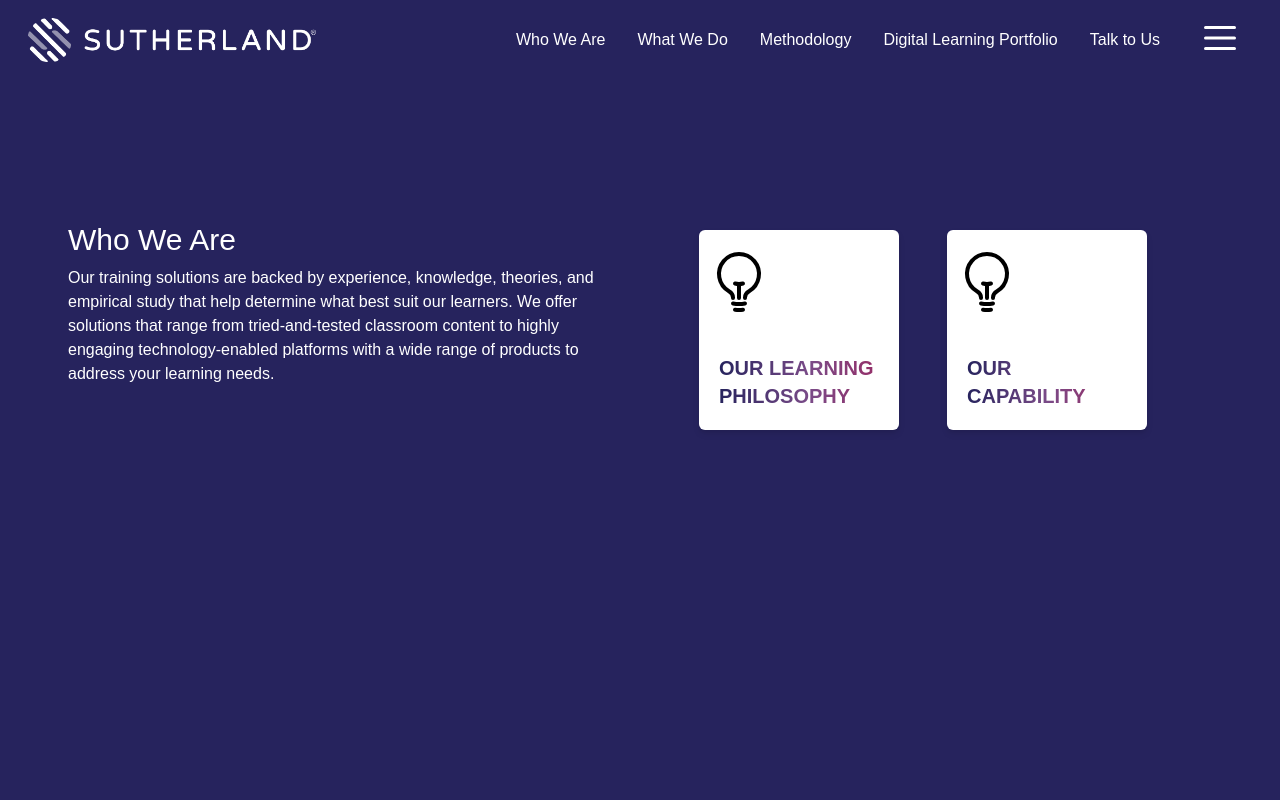
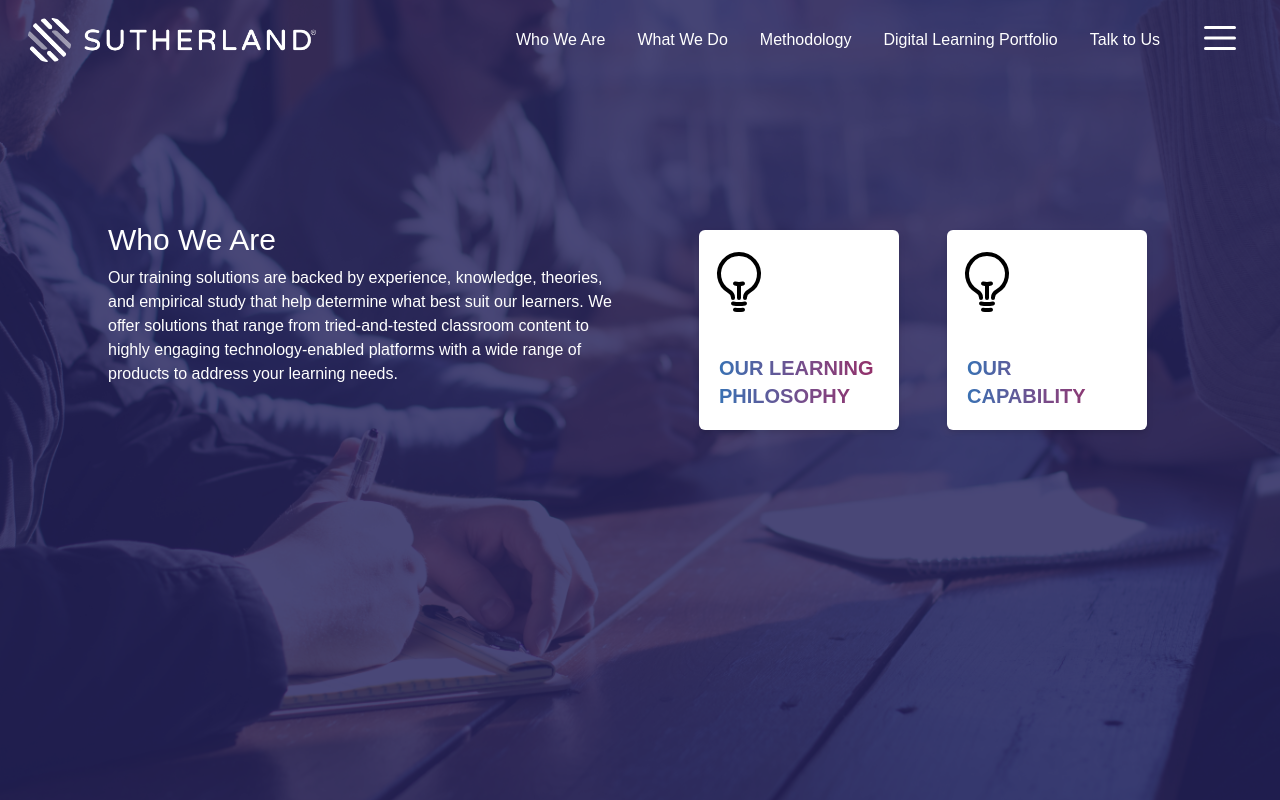
Before and after one commit to pauloreyes/DLG-Site, a React (Create React App) app: page /test in a window 1280 px wide. Built offline with nearby package versions, Linux system fonts and the light colour scheme.

Commit message:
Added Framer Motion

```diff
--- a/package.json
+++ b/package.json
@@ -13,6 +13,7 @@
     "@testing-library/react": "^13.4.0",
     "@testing-library/user-event": "^13.5.0",
     "autoprefixer": "^10.4.11",
+    "framer-motion": "^7.5.3",
     "postcss": "^8.4.16",
     "react": "^18.2.0",
     "react-dom": "^18.2.0",
--- a/src/components/Modals/OurCapability.js
+++ b/src/components/Modals/OurCapability.js
@@ -1,20 +1,27 @@
 import React, { useContext } from "react";
+import { motion } from "framer-motion";
 import SiteContexts from "../SiteContexts";
 
 export default function OurCapability() {
 	const { handleModal2 } = useContext(SiteContexts);
 	return (
-		<div
+		<motion.div
 			className='absolute top-0 left-0 h-full w-full  bg-[#0000002a] flex justify-center items-center z-20'
-			style={{}}
 			onClick={handleModal2}
+			initial={{ opacity: 0 }}
+			animate={{ opacity: 1 }}
 		>
-			<div className='w-[80%] md:w-[60%] h-[500px] md:h-[390px] bg-white rounded z-100 drop-shadow-2xl'>
+			<div
+				onClick={(e) => {
+					e.stopPropagation();
+				}}
+				className='w-[80%] md:w-[60%] h-[500px] md:h-[390px] bg-white rounded z-100 drop-shadow-2xl'
+			>
 				<div className='pl-1 ml-4 mt-3 border-l-2 border-[#26235d]'>
 					<p className='text-[#26235d] font-semibold'>LEARNING TRANSFORMATION</p>
 					<p className='text-[#DB1E56] font-bold'>CAPABILITIES</p>
 				</div>
 			</div>
-		</div>
+		</motion.div>
 	);
 }
--- a/src/components/Modals/OurPhilosophy.js
+++ b/src/components/Modals/OurPhilosophy.js
@@ -1,20 +1,32 @@
 import React, { useContext } from "react";
+import { motion } from "framer-motion";
 import SiteContexts from "../SiteContexts";
+import PhilosophyImg from "../../assets/PhilosophyModalGraphics.png";
 
 export default function OurPhilosophy() {
 	const { handleModal1 } = useContext(SiteContexts);
 
 	return (
-		<div
+		<motion.div
 			className='absolute top-0 left-0 h-full w-full bg-[#0000002a] flex justify-center items-center z-20'
 			onClick={handleModal1}
+			initial={{ opacity: 0 }}
+			animate={{ opacity: 1 }}
 		>
-			<div className='w-[80%] md:w-[60%] h-[500px] md:h-[390px] bg-white rounded z-100 drop-shadow-2xl'>
+			<div
+				onClick={(e) => {
+					e.stopPropagation();
+				}}
+				className='w-[80%] md:w-[60%] h-[500px] md:h-[390px] bg-white rounded z-100 drop-shadow-2xl'
+			>
 				<div className='pl-1 ml-4 mt-3 border-l-2 border-[#26235d]'>
 					<p className='text-[#26235d] font-semibold'>OUR LEARNING</p>
 					<p className='text-[#DB1E56] font-bold'>PHILOSOPHY</p>
 				</div>
+				<div className='w-full h-full mt-1 flex justify-center item'>
+					<img className='mt-20 w-[90%] h-[45%]' src={PhilosophyImg} />
+				</div>
 			</div>
-		</div>
+		</motion.div>
 	);
 }
--- a/src/components/Navbar.js
+++ b/src/components/Navbar.js
@@ -1,4 +1,5 @@
 import React from "react";
+import { motion } from "framer-motion";
 import { Bars3Icon } from "@heroicons/react/20/solid";
 import SuthLogo from "../assets/Sutherland_R_Logo_Horiz_WHT.png";
 import { Link } from "react-router-dom";
@@ -34,21 +35,21 @@ export default function Navbar() {
 					<div className='flex justify-around pr-0 mr-0 md:mr-5'>
 						<ul className='hidden md:flex pr-3 text-white font-light md:text-[10px] lg:text-base'>
 							<Link to='/whoweare'>
-								<li className='hover:bg-[#00000062] rounded-lg'>Who We Are</li>
+								<motion.li whileHover={{ scale: 1.1 }}>Who We Are</motion.li>
 							</Link>
 							<Link to='/whatwedo'>
-								<li className='hover:bg-[#00000062] rounded-lg'>What We Do</li>
+								<motion.li whileHover={{ scale: 1.1 }}>What We Do</motion.li>
 							</Link>
 							<Link to='/methodology'>
-								<li className='hover:bg-[#00000062] rounded-lg'>Methodology</li>
+								<motion.li whileHover={{ scale: 1.1 }}>Methodology</motion.li>
 							</Link>
 							<Link to='/portfolio'>
-								<li className='hover:bg-[#00000062] rounded-lg'>
+								<motion.li whileHover={{ scale: 1.1 }}>
 									Digital Learning Portfolio
-								</li>
+								</motion.li>
 							</Link>
 							<Link to='/talktous'>
-								<li className='hover:bg-[#00000062] rounded-lg'>Talk to Us</li>
+								<motion.li whileHover={{ scale: 1.1 }}>Talk to Us</motion.li>
 							</Link>
 						</ul>
 
--- a/src/components/Test.js
+++ b/src/components/Test.js
@@ -1,32 +1,50 @@
 import React, { useContext } from "react";
+import { motion } from "framer-motion";
 import Navbar from "./Navbar";
 import SiteContexts from "./SiteContexts";
 import OurPhilosophy from "./Modals/OurPhilosophy";
+import OurCapability from "./Modals/OurCapability";
+import bgimage from "../assets/BG-Team-Table.jpg";
 
 export default function WhoWeAre() {
-	const { openModal1, handleModal1 } = useContext(SiteContexts);
+	const { openModal1, handleModal1, openModal2, handleModal2 } = useContext(SiteContexts);
 
 	return (
-		<div>
+		<div id='backgroundWWA'>
 			{openModal1 && <OurPhilosophy />}
+			{openModal2 && <OurCapability />}
 			<Navbar />
-			<div className='bg-[#26235d] h-screen pt-24 px-5 md:pt-20'>
+			<div className='bg-[#26235dd5] h-screen pt-24 px-5 md:pt-20'>
 				<div className='h-[500px] flex justify-center items-center px-2 md:p-5 flex-wrap'>
 					<div className='md:m-5 w-full flex flex-col md:flex-row flex-wrap'>
-						<div className='text-white md:w-[550px] md:m-2 '>
-							<div className='text-xl md:text-3xl pb-2'>Who We Are</div>
-							<div className='text-xs md:text-base'>
+						<div className='text-white md:w-[550px] md:m-2 md:pl-10'>
+							<motion.div
+								initial={{ x: -200 }}
+								animate={{ x: 0 }}
+								className='text-xl md:text-3xl pb-2'
+							>
+								Who We Are
+							</motion.div>
+							<motion.div
+								initial={{ x: -200 }}
+								animate={{ x: 0 }}
+								className='text-xs md:text-base'
+							>
 								Our training solutions are backed by experience, knowledge,
 								theories, and empirical study that help determine what best suit our
 								learners. We offer solutions that range from tried-and-tested
 								classroom content to highly engaging technology-enabled platforms
 								with a wide range of products to address your learning needs.
-							</div>
+							</motion.div>
 						</div>
 						<div className='md:w-[500px] flex flex-col md:flex-row flex-wrap justify-center items-center m-2 grow md:gap-8'>
-							<div
+							<motion.div
 								className='text-black m-2 w-[200px] h-[200px] bg-white rounded-md drop-shadow-md hover:cursor-pointer'
 								onClick={handleModal1}
+								initial={{ opacity: 0, x: 200 }}
+								animate={{ opacity: 1, x: 0 }}
+								whileHover={{ scale: 1.1 }}
+								whileTap={{ scale: 1.1 }}
 							>
 								<div>
 									<svg
@@ -43,12 +61,20 @@ export default function WhoWeAre() {
 											d='M12 18v-5.25m0 0a6.01 6.01 0 001.5-.189m-1.5.189a6.01 6.01 0 01-1.5-.189m3.75 7.478a12.06 12.06 0 01-4.5 0m3.75 2.383a14.406 14.406 0 01-3 0M14.25 18v-.192c0-.983.658-1.823 1.508-2.316a7.5 7.5 0 10-7.517 0c.85.493 1.509 1.333 1.509 2.316V18'
 										/>
 									</svg>
-									<div className='ml-5 text-xl font-bold mt-10  text-transparent bg-clip-text bg-gradient-to-r from-[#26235d] via-[#7A4B88] to-[#9D265E]'>
+									<div className='ml-5 text-xl font-bold mt-10  text-transparent bg-clip-text bg-gradient-to-r from-[#3971B3] via-[#7A4B88] to-[#9D265E]'>
 										OUR LEARNING PHILOSOPHY
 									</div>
 								</div>
-							</div>
-							<div className='text-black m-2 w-[200px] h-[200px]  bg-white rounded-md drop-shadow-md hover:cursor-pointer'>
+							</motion.div>
+							<motion.div
+								className='text-black m-2 w-[200px] h-[200px]  bg-white rounded-md drop-shadow-md hover:cursor-pointer'
+								onClick={handleModal2}
+								initial={{ opacity: 0, x: 200 }}
+								animate={{ opacity: 1, x: 0 }}
+								transition={{ delay: 0.01 }}
+								whileHover={{ scale: 1.1 }}
+								whileTap={{ scale: 1.1 }}
+							>
 								<div>
 									<svg
 										xmlns='http://www.w3.org/2000/svg'
@@ -64,11 +90,11 @@ export default function WhoWeAre() {
 											d='M12 18v-5.25m0 0a6.01 6.01 0 001.5-.189m-1.5.189a6.01 6.01 0 01-1.5-.189m3.75 7.478a12.06 12.06 0 01-4.5 0m3.75 2.383a14.406 14.406 0 01-3 0M14.25 18v-.192c0-.983.658-1.823 1.508-2.316a7.5 7.5 0 10-7.517 0c.85.493 1.509 1.333 1.509 2.316V18'
 										/>
 									</svg>
-									<div className='mx-5 text-xl font-bold mt-10 text-transparent bg-clip-text bg-gradient-to-r from-[#26235d] via-[#7A4B88] to-[#9D265E]'>
+									<div className='mx-5 text-xl font-bold mt-10 text-transparent bg-clip-text bg-gradient-to-r from-[#3971B3] via-[#7A4B88] to-[#9D265E]'>
 										OUR CAPABILITY
 									</div>
 								</div>
-							</div>
+							</motion.div>
 						</div>
 					</div>
 				</div>
--- a/src/components/WhoWeAre.js
+++ b/src/components/WhoWeAre.js
@@ -1,4 +1,5 @@
 import React, { useContext } from "react";
+import { motion } from "framer-motion";
 import Navbar from "./Navbar";
 import SiteContexts from "./SiteContexts";
 import OurPhilosophy from "./Modals/OurPhilosophy";
@@ -17,19 +18,33 @@ export default function WhoWeAre() {
 				<div className='h-[500px] flex justify-center items-center px-2 md:p-5 flex-wrap'>
 					<div className='md:m-5 w-full flex flex-col md:flex-row flex-wrap'>
 						<div className='text-white md:w-[550px] md:m-2 md:pl-10'>
-							<div className='text-xl md:text-3xl pb-2'>Who We Are</div>
-							<div className='text-xs md:text-base'>
+							<motion.div
+								initial={{ x: -200 }}
+								animate={{ x: 0 }}
+								className='text-xl md:text-3xl pb-2'
+							>
+								Who We Are
+							</motion.div>
+							<motion.div
+								initial={{ x: -200 }}
+								animate={{ x: 0 }}
+								className='text-xs md:text-base'
+							>
 								Our training solutions are backed by experience, knowledge,
 								theories, and empirical study that help determine what best suit our
 								learners. We offer solutions that range from tried-and-tested
 								classroom content to highly engaging technology-enabled platforms
 								with a wide range of products to address your learning needs.
-							</div>
+							</motion.div>
 						</div>
 						<div className='md:w-[500px] flex flex-col md:flex-row flex-wrap justify-center items-center m-2 grow md:gap-8'>
-							<div
-								className='text-black m-2 w-[200px] h-[200px] bg-white hover:bg-[#26235d] hover:border-white hover:border-2 rounded-md drop-shadow-md hover:cursor-pointer'
+							<motion.div
+								className='text-black m-2 w-[200px] h-[200px] bg-white rounded-md drop-shadow-md hover:cursor-pointer'
 								onClick={handleModal1}
+								initial={{ opacity: 0, x: 50 }}
+								animate={{ opacity: 1, x: 0 }}
+								whileHover={{ scale: 1.1 }}
+								whileTap={{ scale: 1.1 }}
 							>
 								<div>
 									<svg
@@ -50,10 +65,14 @@ export default function WhoWeAre() {
 										OUR LEARNING PHILOSOPHY
 									</div>
 								</div>
-							</div>
-							<div
+							</motion.div>
+							<motion.div
 								className='text-black m-2 w-[200px] h-[200px]  bg-white rounded-md drop-shadow-md hover:cursor-pointer'
 								onClick={handleModal2}
+								initial={{ opacity: 0, x: 50 }}
+								animate={{ opacity: 1, x: 0 }}
+								whileHover={{ scale: 1.1 }}
+								whileTap={{ scale: 1.1 }}
 							>
 								<div>
 									<svg
@@ -74,7 +93,7 @@ export default function WhoWeAre() {
 										OUR CAPABILITY
 									</div>
 								</div>
-							</div>
+							</motion.div>
 						</div>
 					</div>
 				</div>
--- a/src/index.css
+++ b/src/index.css
@@ -42,6 +42,16 @@
 	);
 }
 
+#backgroundTest {
+	margin: 0;
+	background: linear-gradient(
+		147deg,
+		rgba(2, 0, 36, 1) 0%,
+		rgba(9, 9, 121, 1) 46%,
+		rgba(204, 52, 86, 1) 100%
+	);
+}
+
 @media only screen and (max-width: 600px) {
 	#backgroundWWA {
 		margin: 0;
```
Also changed, not shown: src/assets/PhilosophyModalGraphics.png (added), 1 other file (tests, documents, lock files or other folders).
